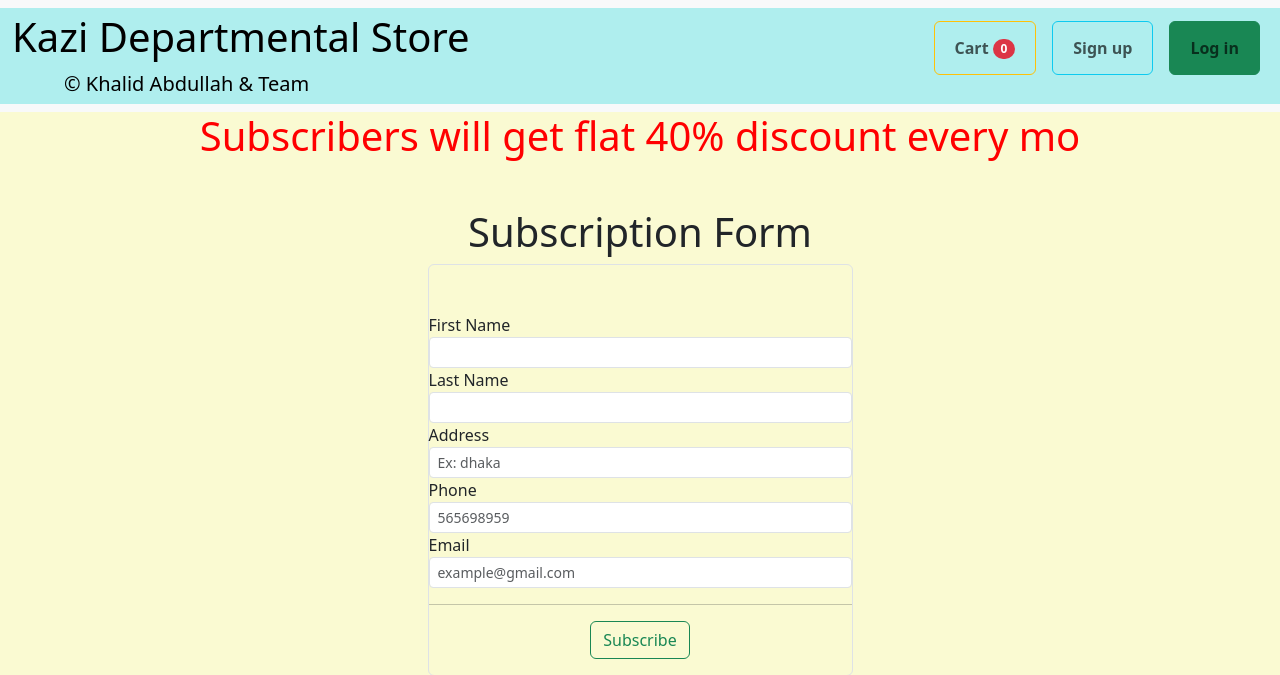
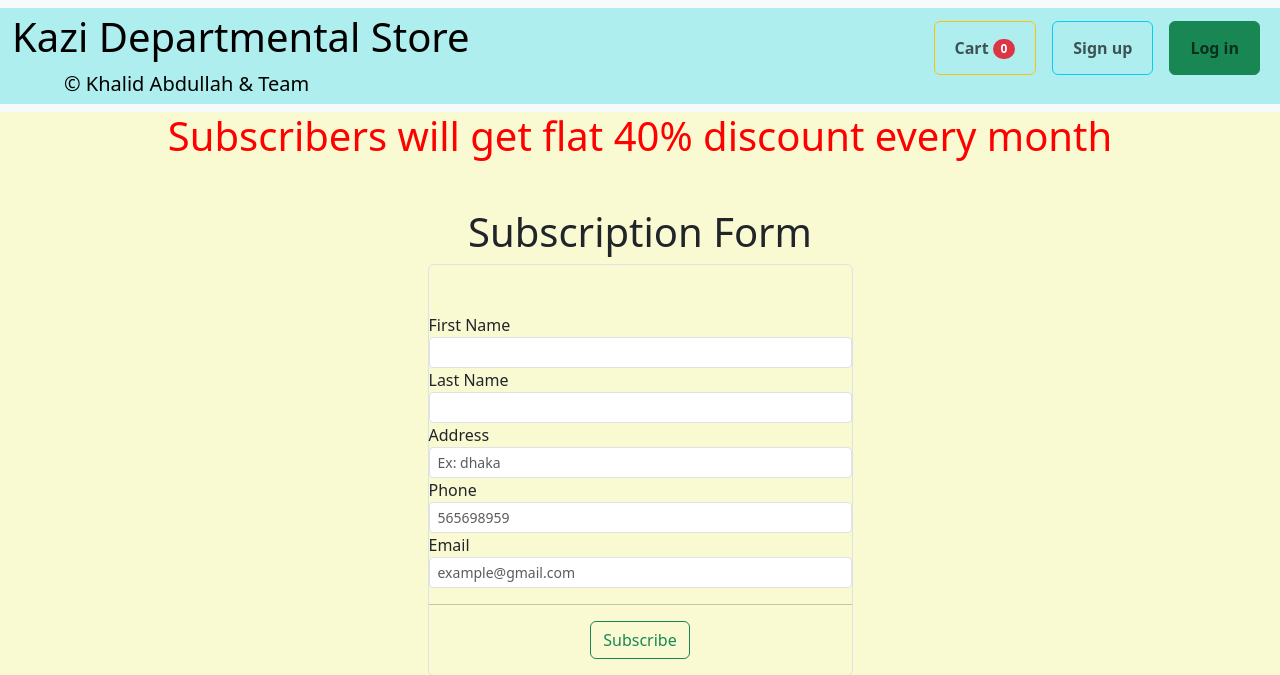
Before and after one commit to khalid586/Kazi-Shop, a Django app: page /subscribe/ in a window 1280 px wide. Shown: the top 675 px of the page. Run offline with Django 4.2, Linux system fonts and the light colour scheme.

Commit message:
Typo fixed

```diff
--- a/store/shopStore/templates/subscribe.html
+++ b/store/shopStore/templates/subscribe.html
@@ -5,7 +5,7 @@
 {% block content %}
 
 
-<h1 align = "center" style="color: red">Subscribers will get flat 40% discount every mo</h1>
+<h1 align = "center" style="color: red">Subscribers will get flat 40% discount every month</h1>
 
 <div class="container mt-4" >
 
```
Also changed, not shown: store/db.sqlite3.
